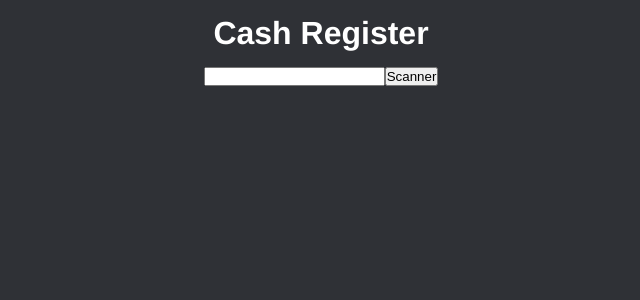
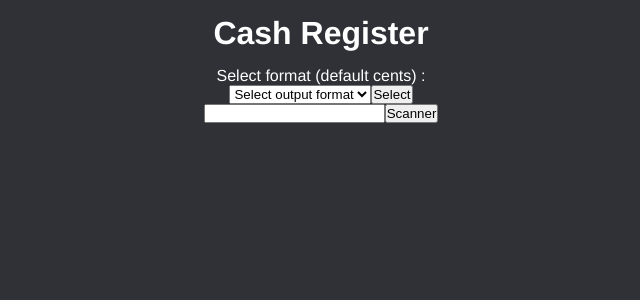
Before and after one commit to yohann-kevin/Fruits-Shop-Front, a Vue app: page / in a window 1280 px wide. Shown: the top 300 px of the page, without its empty margins (319-959 px from the left). Built offline with nearby package versions, Linux system fonts and the light colour scheme.

Commit message:
feat: add FormatSelector

```diff
--- a/src/App.vue
+++ b/src/App.vue
@@ -1,7 +1,8 @@
 <template>
   <div id="app">
     <Header :symbol="products"/>
-    <AddProduct v-on:entry="sendData($event)"/>
+    <FormatSelector v-on:choiceFormat="sendData($event,false)"/>
+    <AddProduct v-on:entry="sendData($event,true)"/>
     <Price :result="price"/>
     <Basket :resultBasket="basket"/>
   </div>
@@ -9,6 +10,7 @@
 
 <script>
 import Header from './components/Header.vue'
+import FormatSelector from './components/FormatSelector.vue'
 import AddProduct from './components/AddProducts.vue'
 import Price from './components/Price.vue'
 import Basket from './components/Basket.vue'
@@ -26,7 +28,8 @@ export default {
     Header,
     AddProduct,
     Price,
-    Basket
+    Basket,
+    FormatSelector
   },
   methods: {
     findData: function() {
@@ -44,8 +47,14 @@ export default {
       }
       return result;
     },
-    sendData: function(arg) {
-      this.$axios.post("http://localhost:7373/add", JSON.stringify({arg}))
+    sendData: function(arg, isAddProducts) {
+      let routes = "";
+      if (isAddProducts) {
+        routes = "add";
+      } else {
+        routes = "select";
+      }
+      this.$axios.post("http://localhost:7373/" + routes, JSON.stringify({arg}))
       this.findData()
     }
   },
--- /dev/null
+++ b/src/components/FormatSelector.vue
@@ -0,0 +1,31 @@
+<template>
+  <div>
+    <label for="format">Select format (default cents) : </label><br>
+    <select name="format" ref="format">
+      <option name="default">Select output format</option>
+      <option name="euro" value="euro">Euro</option>
+      <option name="centime" value="cents">Centime</option>
+      <option name="dollars" value="dollars">Dollars</option>
+      <option name="yen" value="yen">Yen</option>
+      <option name="livre" value="livre">Livre Sterling</option>
+      <option name="yuan" value="yuan">Yuan</option>
+      <option name="bitcoin" value="bitcoin">Bitcoin</option>
+    </select>
+    <button type="submit" v-on:click="choiceFormat()">Select</button>
+  </div>
+</template>
+
+<script>
+export default {
+  name: "FormatSelector",
+  methods: {
+    choiceFormat: function() {
+      this.$emit("choiceFormat", this.$refs.format.value)
+    }
+  }
+}
+</script>
+
+<style scoped>
+
+</style>
```
